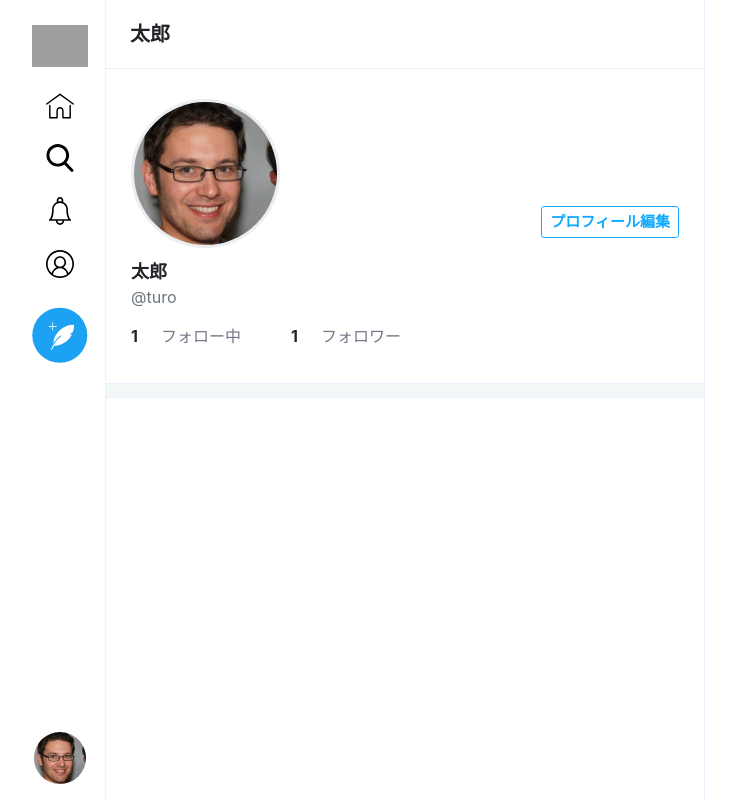
After one commit to sora0606/TwitterClone, a PHP site: page /profile.php in a window 1280 px wide. The commit adds this page. Shown: the whole page, without its empty margins (280-1016 px from the left). Run offline with PHP 8.4, Linux system fonts and the light colour scheme; grey boxes are pictures that could not be loaded.

Commit message:
ユーザー画面の実装

```diff
--- a/Views/css/style.css
+++ b/Views/css/style.css
@@ -49,6 +49,16 @@ html{
 
 .btn:hover {
     color: #fff;
+}
+
+.btn-reverse{
+    background-color: #fff;
+    color: #1af;
+    border: 1px solid #1af;
+}
+
+.btn-reverse:hover{
+    color: #1af;
 }
 
 a {
@@ -322,3 +332,51 @@ body.signup {
     border-color: #1af;
     color: #fff;
 }
+
+/*
+ユーザー
+****/
+
+.profile .profile-area{
+    padding: 25px;
+}
+.profile .profile-area .top{
+    display: flex;
+    justify-content: space-between;
+    align-items: flex-end;
+}
+.profile .profile-area .top .user{
+    width: 30%;
+    padding: 5px 15px 10px 0;
+}
+.profile .profile-area .top .user img{
+    width: 100%;
+    border-radius: 50%;
+    border: 3px solid rgb(235, 238, 240);
+}
+.profile .profile-area .top button{
+    margin-bottom: 20px;
+}
+.profile .profile-area .name{
+    font-weight: bold;
+    font-size: 18px;
+}
+.profile .profile-area .follow-follower{
+    display: flex;
+    padding: 15px 0 10px 0;
+}
+.profile .profile-area .follow-follower .follow-count{
+    width: 30px;
+    font-weight: bold;
+    font-size: 16px;
+}
+.profile .profile-area .follow-follower .follow-text{
+    width: 100px;
+    font-size: 16px;
+    margin-right: 30px;
+    color: #778;
+}
+.profile .profile-area .close{
+    font-size: 40px;
+    font-weight: inherit;
+}
--- /dev/null
+++ b/Views/profile.php
@@ -0,0 +1,120 @@
+<!DOCTYPE html>
+<html lang="jp">
+
+<head>
+    <meta charset="UTF-8">
+    <meta http-equiv="X-UA-Compatible" content="IE=edge">
+    <meta name="viewport" content="width=device-width, initial-scale=1.0">
+    <link rel="icon" href="/twitter/Views/img/logo-twitterblue.svg">
+    <link rel="stylesheet" href="https://cdn.jsdelivr.net/npm/bootstrap@4.6.0/dist/css/bootstrap.min.css">
+    <link rel="stylesheet" href="/twitter/Views/css/style.css">
+    <!-- JS -->
+    <script src="https://code.jquery.com/jquery-3.6.0.min.js" integrity="sha256-/xUj+3OJU5yExlq6GSYGSHk7tPXikynS7ogEvDej/m4=" crossorigin="anonymous" defer></script>
+    <!-- JavaScript Bundle with Popper -->
+    <script src="https://cdn.jsdelivr.net/npm/bootstrap@5.0.0-beta1/dist/js/bootstrap.bundle.min.js" integrity="sha384-ygbV9kiqUc6oa4msXn9868pTtWMgiQaeYH7/t7LECLbyPA2x65Kgf80OJFdroafW" crossorigin="anonymous" defer></script>
+    <!-- いいね！ JS -->
+    <script src="/twitter/Views/js/like.js" defer></script>
+
+    <title>プロフィール画面 / twitter</title>
+    <meta name="description" content="プロフィール画面です。">
+
+</head>
+
+<body class="home profile text-center">
+    <div class="container">
+        <div class="side">
+            <div class="side-inner">
+                <ul class="nav flex-column">
+                    <li class="nav-item"><a href="home.php" class="nav-link"><img src="/twitter/Views/img/logo-twitterblue.svg" class="icon" alt="マーク"></a></li>
+                    <li class="nav-item"><a href="home.php" class="nav-link"><img src="/twitter/Views/img/icon-home.svg" alt="家"></a></li>
+                    <li class="nav-item"><a href="search.php" class="nav-link"><img src="/twitter/Views/img/icon-search.svg" alt="虫眼鏡"></a></li>
+                    <li class="nav-item"><a href="notification.php" class="nav-link"><img src="/twitter/Views/img/icon-notification.svg" alt="ベル"></a></li>
+                    <li class="nav-item"><a href="profile.php" class="nav-link"><img src="/twitter/Views/img/icon-profile.svg" alt="個人情報"></a></li>
+                    <li class="nav-item"><a href="post.php" class="nav-link"><img src="/twitter/Views/img/icon-post-tweet-twitterblue.svg" class="post-tweet" alt="つぶやき"></a></li>
+                    <!-- popoverをdata-bsにより設定 -->
+                    <li class="nav-item myicon"><img src="/twitter/Views/img_uploaded/user/sample-person.jpg" class="js-popover" data-bs-container="body" data-bs-toggle="popover" data-bs-placement='right' data-bs-content="<a href='profile.php'>プロフィール</a><br><a href='sign-out.php'>ログアウト</a>" data-bs-html="true"></li>
+                </ul>
+            </div>
+        </div>
+        <div class="main">
+            <div class="main-header">
+                <h1>太郎</h1>
+            </div>
+
+            <div class="profile-area">
+                <div class="top">
+                    <div class="user"><img src="/twitter/Views/img_uploaded/user/sample-person.jpg" alt=""></div>
+
+                    <?php if(isset($_GET['user_id'])): ?>
+                        <!-- 他人のプロフィール -->
+                        <?php if(isset($_GET['case'])): ?>
+                        <button class="btn btn-sm">フォローを外す</button>
+                        <?php else: ?>
+                        <button class="btn btn-sm btn-reverse">フォローする</button>
+                        <?php endif; ?>
+                        <?php else: ?>
+                        <!-- 自分のプロフィール -->
+                    <button class="btn btn-reverse btn-sm js-modal-button" type="submit" data-bs-toggle="modal" data-bs-target="#js-modal" >プロフィール編集</button>
+
+                    <div class="modal fade" id="js-modal" tabindex="-1" aria-hidden="true">
+                        <div class="modal-dialog">
+                            <div class="modal-content">
+                                <form action="profile.php" method="post" enctype="multipart/form-data">
+                                    <div class="modal-header">
+                                        <h5 class="modal-title">プロフィールを編集</h5>
+                                        <button class="close" type="button" data-bs-dismiss="modal" aria-label="Close"><span>×</span></button>
+                                    </div>
+                                    <div class="modal-body">
+                                        <div class="user">
+                                            <img src="/twitter/Views/img_uploaded/user/sample-person.jpg" alt="">
+                                        </div>
+                                        <div class="mb-3">
+                                            <label class="mb-1">プロフィール写真</label>
+                                            <input type="file" class="form-control form-control-sm" name="image">
+                                        </div>
+
+                                        <input type="text" class="mb-4 form-control" name="nickname" maxlength="50" value="太郎" placeholder="ニックネーム" required>
+                                        <input type="text" class="mb-4 form-control" name="name" maxlength="50" value="taro" placeholder="ユーザー名" required>
+                                        <input type="email" class="mb-4 form-control" name="email" maxlength="254" value="taro@techis.jp" placeholder="メールアドレス" required>
+                                        <input type="password" class="mb-4 form-control" name="password" minlength="4" maxlength="128" value="" placeholder="パスワード変更する場合ご入力ください" >
+                                    </div>
+                                    <div class="modal-footer">
+                                        <button class="btn btn-reverse" data-bs-dismiss="modal">キャンセル</button>
+                                        <button class="btn" type="submit">保存する</button>
+                                    </div>
+                                </form>
+                            </div>
+                        </div>
+                    </div>
+                    <?php endif; ?>
+                </div>
+
+                <div class="name">太郎</div>
+                <div class="text-muted">@turo</div>
+
+                <div class="follow-follower">
+                    <div class="follow-count">1</div>
+                    <div class="follow-text">フォロー中</div>
+                    <div class="follow-count">1</div>
+                    <div class="follow-text">フォロワー</div>
+                </div>
+            </div>
+
+            <div class="ditch"></div>
+            <!--
+                TODO:後日実装
+                ツイート一覧
+            -->
+
+        </div>
+    </div>
+    <script>
+        document.addEventListener('DOMContentLoaded',function(){
+            $('.js-popover').popover({
+                container: 'body'
+            })
+        },false);
+    </script>
+</body>
+
+</html>
```
